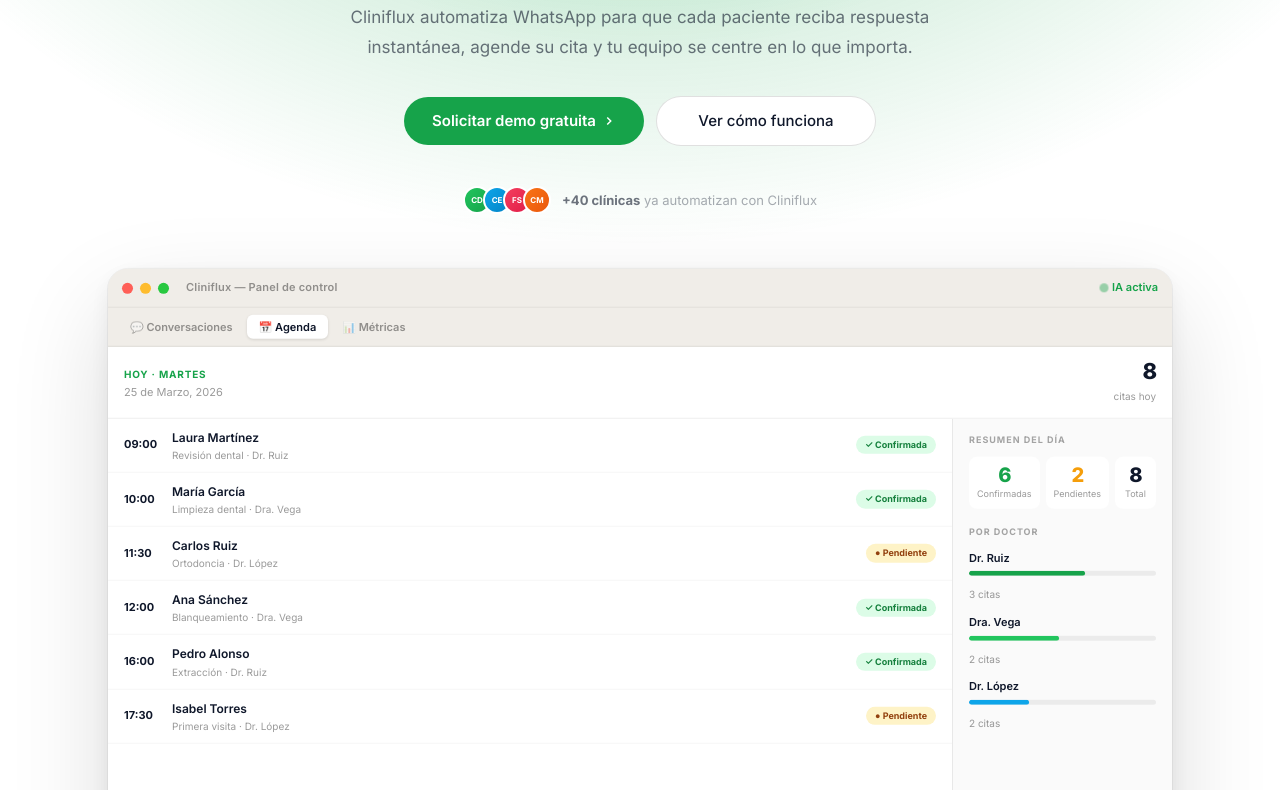
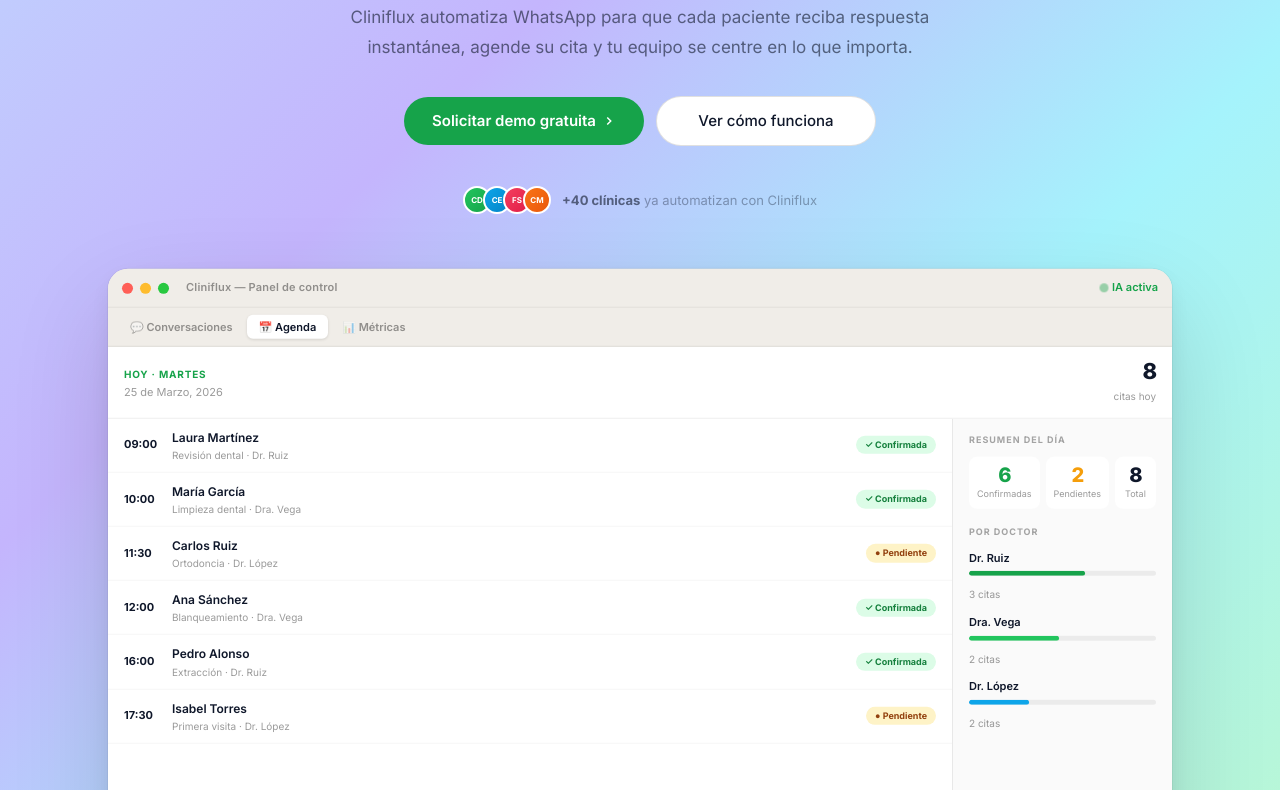
Before and after one commit to mehdibelckadi-dev/cliniflux, a website: page public/landing.html in a window 1280 px wide. Shown: the part 363-1153 px from the top of the page. Drawn offline with Linux system fonts and the light colour scheme.

Commit message:
feat(hero): fondo degradado pastel azul-lila-cyan-menta como el flow

```diff
--- a/public/landing.html
+++ b/public/landing.html
@@ -59,8 +59,8 @@
     .btn-secondary:hover{background:var(--bg2);box-shadow:var(--shadow-sm);transform:translateY(-1px)}
 
     /* HERO */
-    .hero{position:relative;padding:calc(66px + 80px) 0 72px;overflow:hidden}
-    .hero::before{content:'';position:absolute;inset:0;background:radial-gradient(ellipse 100% 80% at 50% -10%,rgba(22,163,74,0.50) 0%,rgba(22,163,74,0.18) 45%,transparent 70%),radial-gradient(ellipse 55% 45% at 50% 5%,rgba(34,197,94,0.25) 0%,transparent 60%);pointer-events:none;z-index:0}
+    .hero{position:relative;padding:calc(66px + 80px) 0 72px;overflow:hidden;background:linear-gradient(135deg,#bfdbfe 0%,#c4b5fd 35%,#a5f3fc 65%,#bbf7d0 100%)}
+
     .hero-inner{position:relative;z-index:2;width:100%;max-width:var(--cmax);margin:0 auto;padding:0 var(--px);display:flex;flex-direction:column;align-items:center;gap:56px}
     .hero-body{text-align:center;display:flex;flex-direction:column;align-items:center;max-width:780px}
     .hero-badge{display:inline-flex;align-items:center;gap:8px;font-size:12px;font-weight:600;color:var(--green);letter-spacing:.4px;background:var(--green-dim);border:1px solid rgba(22,163,74,0.18);padding:5px 13px;border-radius:100px;margin-bottom:26px}
```
